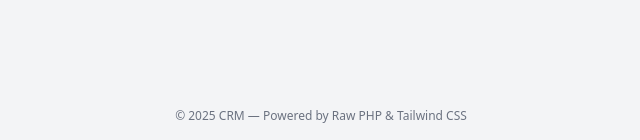
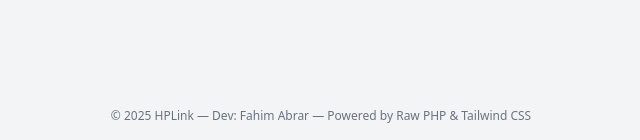
Before and after one commit to fahim8401/crmphp, a PHP site: page / in a window 1280 px wide. Shown: the part 772-912 px from the top of the page, without its empty margins (319-959 px from the left). Run offline with PHP 8.4, Linux system fonts and the light colour scheme; the visitor is signed in with stand-in values (Sample User, id 1); data that the repository does not hold is empty; a stand-in replaces the project's code that opens the database connection; some libraries are stand-ins or nearby versions.

Commit message:
Update: footer branding, settle_date, and documentation

```diff
--- a/views/layout/footer.php
+++ b/views/layout/footer.php
@@ -4,7 +4,7 @@
     </main>
   </div>
   <footer class="text-center text-xs text-gray-500 py-4">
-    &copy; <?=date('Y')?> CRM &mdash; Powered by Raw PHP & Tailwind CSS
+    &copy; <?=date('Y')?> HPLink &mdash; Dev: Fahim Abrar &mdash; Powered by Raw PHP & Tailwind CSS
   </footer>
   <script src="/assets/app.js"></script>
 </body>
```
Also changed, not shown: README.md.
